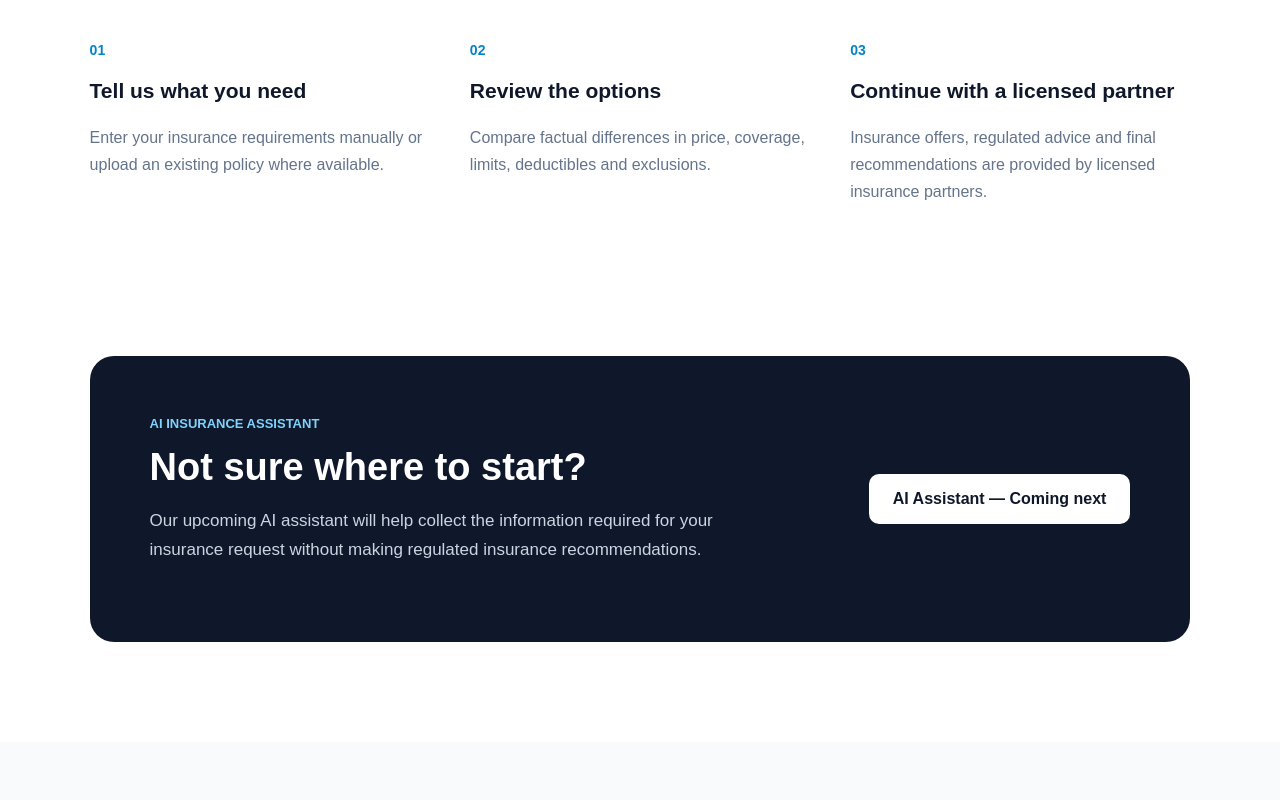
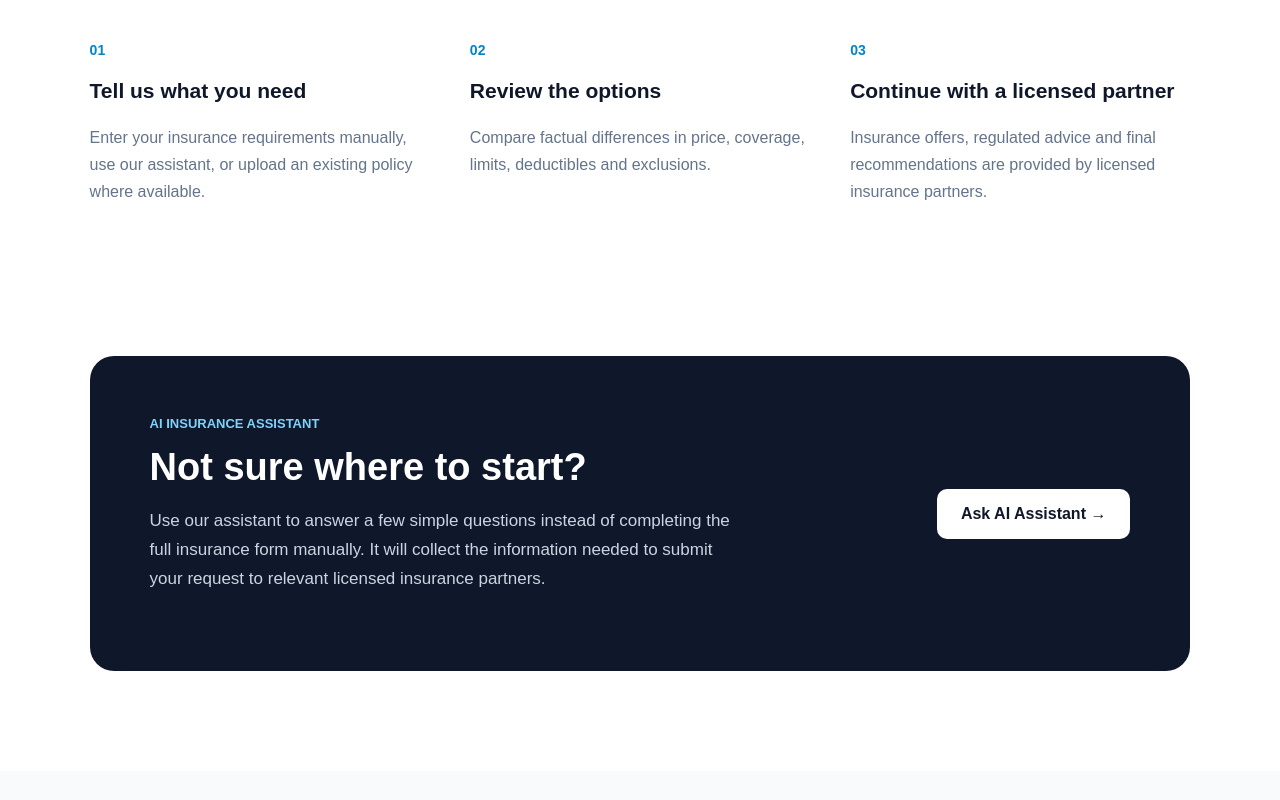
Before and after one commit to themetainsurance/MVP, a Next.js app: page / in a window 1280 px wide. Shown: the part 1440-2240 px from the top of the page. Built offline with nearby package versions, Linux system fonts and the light colour scheme.

Commit message:
Connect homepage to AI Assistant
Updated AI Assistant link and description in the page.

```diff
--- a/app/page.tsx
+++ b/app/page.tsx
@@ -81,7 +81,7 @@ export default function Home() {
             Blog
           </NavLink>
 
-          <NavLink href="#ai-assistant">
+          <NavLink href="/ai-assistant">
             AI Assistant
           </NavLink>
 
@@ -355,7 +355,7 @@ export default function Home() {
             <Step
               number="01"
               title="Tell us what you need"
-              description="Enter your insurance requirements manually or upload an existing policy where available."
+              description="Enter your insurance requirements manually, use our assistant, or upload an existing policy where available."
             />
 
             <Step
@@ -424,23 +424,27 @@ export default function Home() {
                 fontSize: "17px",
               }}
             >
-              Our upcoming AI assistant will help collect the information
-              required for your insurance request without making regulated
-              insurance recommendations.
+              Use our assistant to answer a few simple questions instead of
+              completing the full insurance form manually. It will collect the
+              information needed to submit your request to relevant licensed
+              insurance partners.
             </p>
           </div>
 
-          <div
+          <a
+            href="/ai-assistant"
             style={{
               background: "#ffffff",
               color: "#0f172a",
               padding: "16px 24px",
               borderRadius: "10px",
               fontWeight: 800,
+              textDecoration: "none",
+              whiteSpace: "nowrap",
             }}
           >
-            AI Assistant — Coming next
-          </div>
+            Ask AI Assistant →
+          </a>
         </div>
       </section>
 
@@ -606,6 +610,10 @@ export default function Home() {
               Property
             </FooterLink>
 
+            <FooterLink href="/ai-assistant">
+              AI Assistant
+            </FooterLink>
+
             <FooterLink href="#blog">
               Blog
             </FooterLink>
@@ -653,9 +661,7 @@ function InsuranceTab({
       href={href}
       style={{
         border: "none",
-        background: active
-          ? "#e0f2fe"
-          : "transparent",
+        background: active ? "#e0f2fe" : "transparent",
         color: "#0f172a",
         padding: "12px 18px",
         borderRadius: "9px",
```
